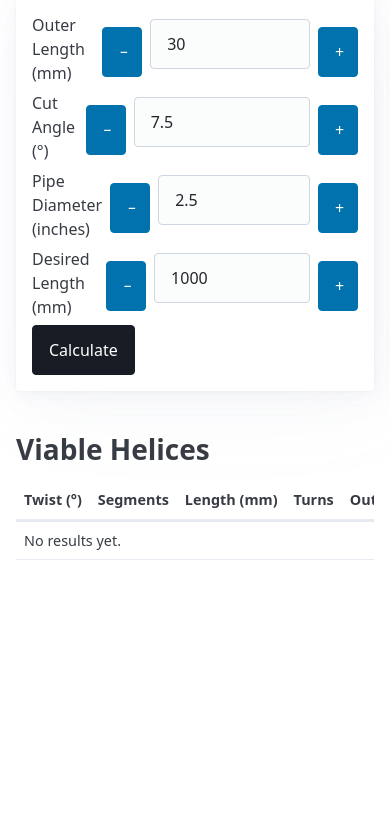
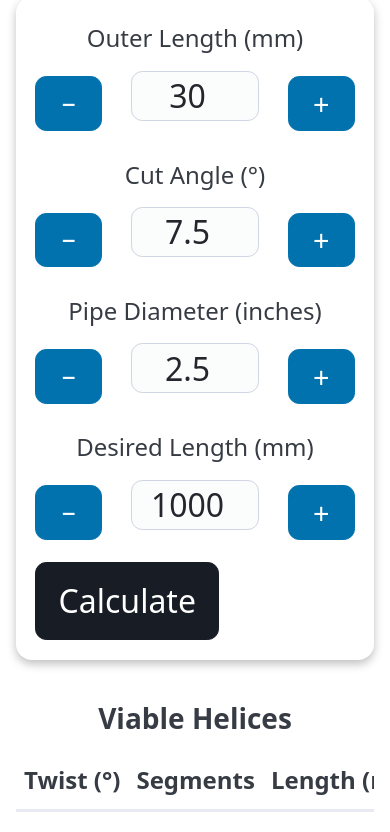
Before and after one commit to jocelas/spiral, a plain HTML site: page web_version/ver1/index.html in a window 390 px wide. Shown: the part 119-951 px from the top of the page. Before the commit the page ends 844 px from the top, so only its background shows below. Drawn offline with nearby package versions, Linux system fonts and the light colour scheme.

Commit message:
Experimented with responsivnes for mobile.

```diff
--- a/web_version/ver1/index.html
+++ b/web_version/ver1/index.html
@@ -4,9 +4,9 @@
   <meta charset="UTF-8">
   <title>Helix Calculator</title>
   <link rel="stylesheet" href="pico.min.css">
+  <link rel="stylesheet" href="mobile-friendly.css">
   <style>
     body {
-      max-width: 900px;
       margin: 2rem auto;
       padding: 1rem;
     }
@@ -25,7 +25,6 @@
     table {
       width: 100%;
       text-align: center;
-      font-size: 0.9rem;
     }
     th, td {
       padding: 0.5rem;
@@ -38,7 +37,6 @@
       margin-top: 1rem;
     }
     .visualize-btn {
-      font-size: 0.8rem;
       padding: 0.3rem 0.6rem;
     }
     td.actions {
--- /dev/null
+++ b/web_version/ver1/mobile-friendly.css
@@ -0,0 +1,116 @@
+/* === Strong mobile overrides for PicoCSS === */
+/* Make interface genuinely mobile-friendly and thumb-sized */
+
+html {
+  scroll-behavior: smooth;
+}
+
+/* Prevent double-tap zooming on buttons/inputs */
+* {
+  touch-action: manipulation;
+}
+
+/* Base spacing & readability */
+body {
+  line-height: 1.8;
+  padding: 1.2rem;
+  font-size: 150%;
+  max-width: 90vw1;
+}
+
+/* Buttons and inputs overall */
+button,
+a[role="button"],
+input[type=number] {
+  font-size: 2rem !important;
+  border-radius: 0.7rem !important;
+}
+
+/* Regular action buttons */
+button,
+a[role="button"] {
+  padding: 0.9rem 1.4rem !important;
+  min-height: 52px !important;
+}
+
+/* + / – buttons: wider and chunkier for thumbs */
+button.small {
+  width: 4.2rem !important;      /* much wider than before */
+  height: 3.4rem !important;
+  font-size: 1.8rem !important;
+  padding: 0 !important;
+  flex-shrink: 0;
+}
+
+/* Input fields: slightly narrower to leave room for buttons */
+.input-row input[type=number] {
+  flex: 1 1 auto;
+  max-width: 8rem;
+  text-align: center;
+  padding: 0.6rem 0.3rem;
+}
+
+/* Label styling */
+.input-row label {
+  font-weight: 500;
+  min-width: 10rem;
+}
+
+/* Layout stack on small screens */
+@media (max-width: 768px) {
+  .input-row {
+    flex-wrap: wrap;
+    justify-content: center;
+    gap: 0.6rem;
+    margin-bottom: 1rem;
+  }
+
+  .input-row label {
+    flex-basis: 100%;
+    text-align: center;
+    margin-bottom: 0.2rem;
+  }
+
+  input[type=number] {
+    max-width: 7rem;
+  }
+
+  h1, h2, h3 {
+    text-align: center;
+  }
+
+  #output {
+    line-height: 1.6;
+  }
+}
+
+/* Desktop: keep a compact inline layout */
+@media (min-width: 769px) {
+  .input-row {
+    gap: 0.7rem;
+  }
+}
+
+/* Article and output styling */
+article, section, #output {
+  border-radius: 1rem;
+  padding: 1.2rem;
+  box-shadow: 0 4px 10px rgba(0,0,0,0.25);
+}
+
+/* Table readability */
+table {
+}
+th, td {
+  padding: 0.8rem 0.5rem;
+}
+
+/* Dark mode */
+@media (prefers-color-scheme: dark) {
+  body {
+    background-color: #121418;
+  }
+  article, section {
+    background-color: #1c1f26;
+  }
+}
--- a/web_version/ver1/plottinghelix.js
+++ b/web_version/ver1/plottinghelix.js
@@ -150,7 +150,7 @@
     }
 
     const layout = {
-      scene: {aspectmode:'data', camera:{eye:{x:0, y:1.8, z:1.2}}},
+      scene: {aspectmode:'data', camera:{eye:{x:3, y:3, z:3}}},
       dragmode: 'turntable',
       showlegend: false
     };
```
Also changed, not shown: web_version/ver1/playground.html (+1 -0 lines), web_version/ver1/visualize.html (+1 -1 lines).
